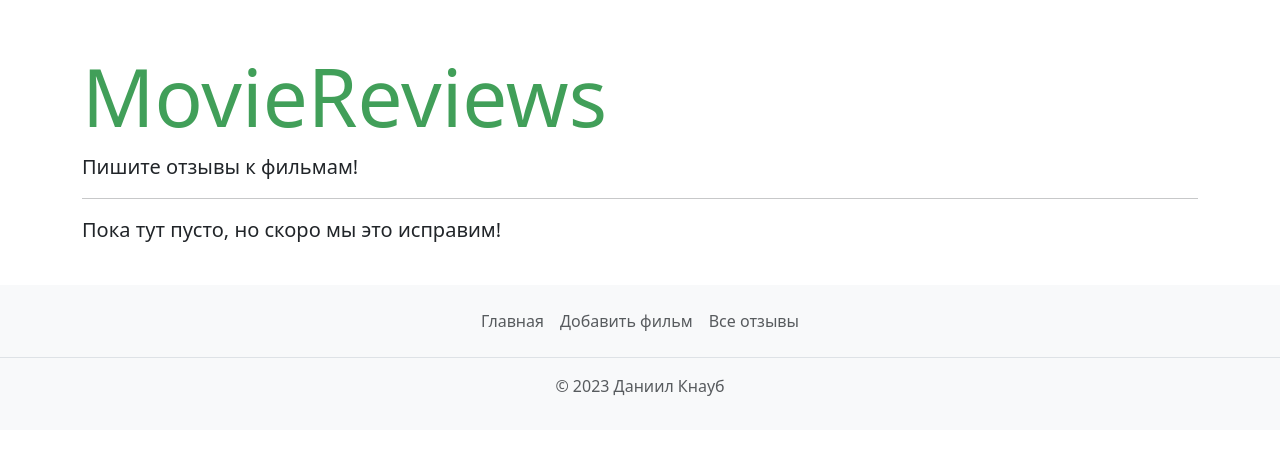
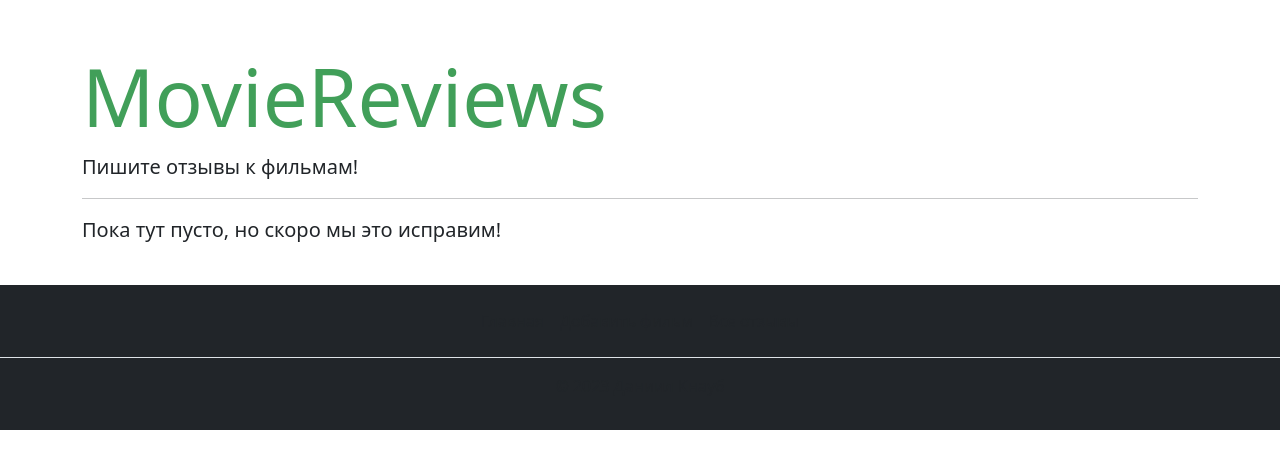
Before and after one commit to DanielKnaub/flask_movies, a Flask app: page / in a window 1280 px wide. Shown: the top 469 px of the page. Run offline with Flask 3, Linux system fonts and the light colour scheme; data that the repository does not hold is empty; some libraries are stand-ins or nearby versions.

Commit message:
Dark mode enabled

```diff
--- a/app/templates/footer.html
+++ b/app/templates/footer.html
@@ -1,4 +1,4 @@
-<footer id="footer" class="bg-light text-center py-3 my-4">
+<footer id="footer" class="bg-dark text-center py-3 my-4">
   <ul class="nav justify-content-center border-bottom pb-3 mb-3">
     <li class="nav-item">
       <a href="{{ url_for('index') }}" class="nav-link px-2 text-body-secondary"
```
